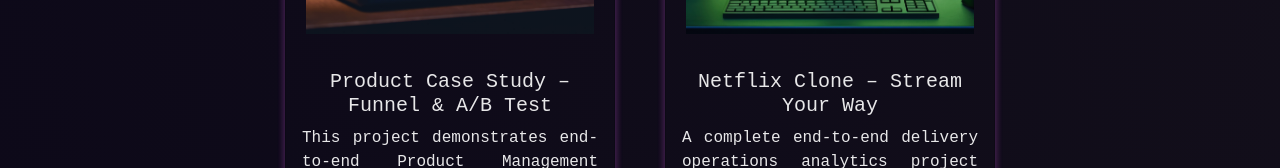
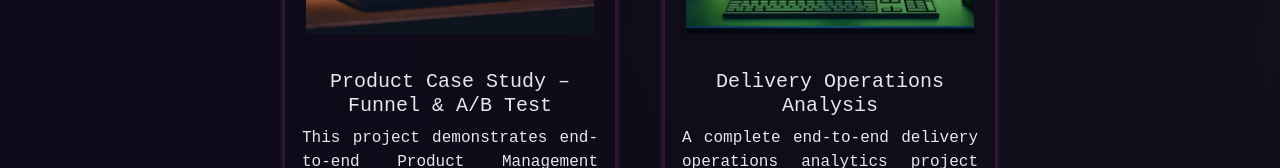
Before and after one commit to ALINAHAD/PortfolioAlinahadAK, a React (Vite) app: page /project in a window 1280 px wide. Shown: the part 2517-2685 px from the top of the page. Built offline with nearby package versions, Linux system fonts and the light colour scheme; a web font is replaced by a local one.

Commit message:
essentials

```diff
--- a/src/components/Projects/Projects.jsx
+++ b/src/components/Projects/Projects.jsx
@@ -117,7 +117,7 @@
 
 
               isBlog={false}
-              title="Netflix Clone – Stream Your Way"
+              title="Delivery Operations Analysis"
               description="A complete end-to-end delivery operations analytics project analyzing shipment timelines, failure patterns, partner performance, and cost behavior using SQL, Python, and Power BI to uncover operational bottlenecks and optimization opportunities across the logistics lifecycle."
               ghLink="https://github.com/ALINAHAD/Delivery-Operations-Analysis.git"
               demoLink="https://sites.google.com/view/mykartalideliveryoperatin/home?authuser=0"
```
